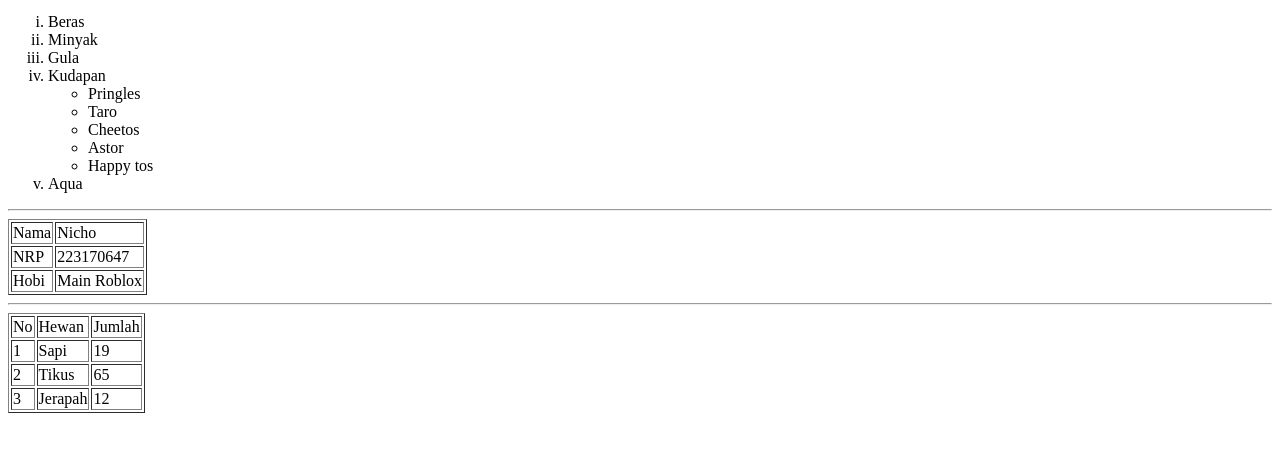
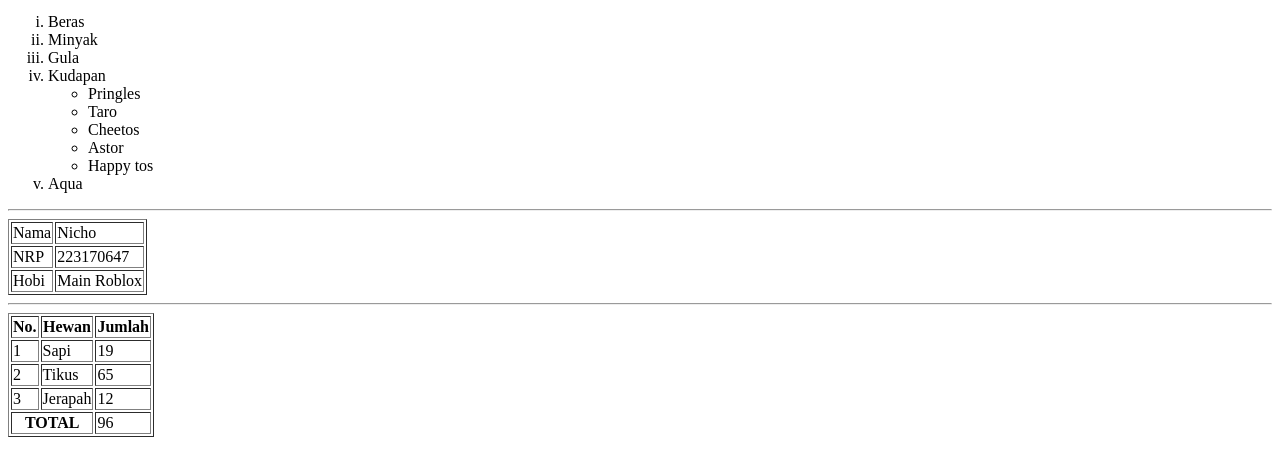
Before and after one commit to nuakl/week-04, a plain HTML site: page index.html in a window 1280 px wide. Shown: the part 101-576 px from the top of the page. Drawn offline with Linux system fonts and the light colour scheme.

Commit message:
Add files via upload

```diff
--- a/index.html
+++ b/index.html
@@ -35,10 +35,20 @@
 	<hr>
 
 		<table border="1">
-				<tr><td>No</td><td>Hewan</td><td>Jumlah</td></tr>
+				<thead>
+					<tr><th>No.</th><th>Hewan</th><th>Jumlah</th></tr>
+				</thead>
+
+				<tbody>
 				<tr><td>1</td><td>Sapi</td><td>19</td></tr>
 				<tr><td>2</td><td>Tikus</td><td>65</td></tr>
 				<tr><td>3</td><td>Jerapah</td><td>12</td></tr>
+				</tbody>
+
+				<tfoot>
+				<tr><th colspan="2">TOTAL</th><td>96</td></tr>
+				</tfoot>
+
 		</table>
 
 </body>
```
